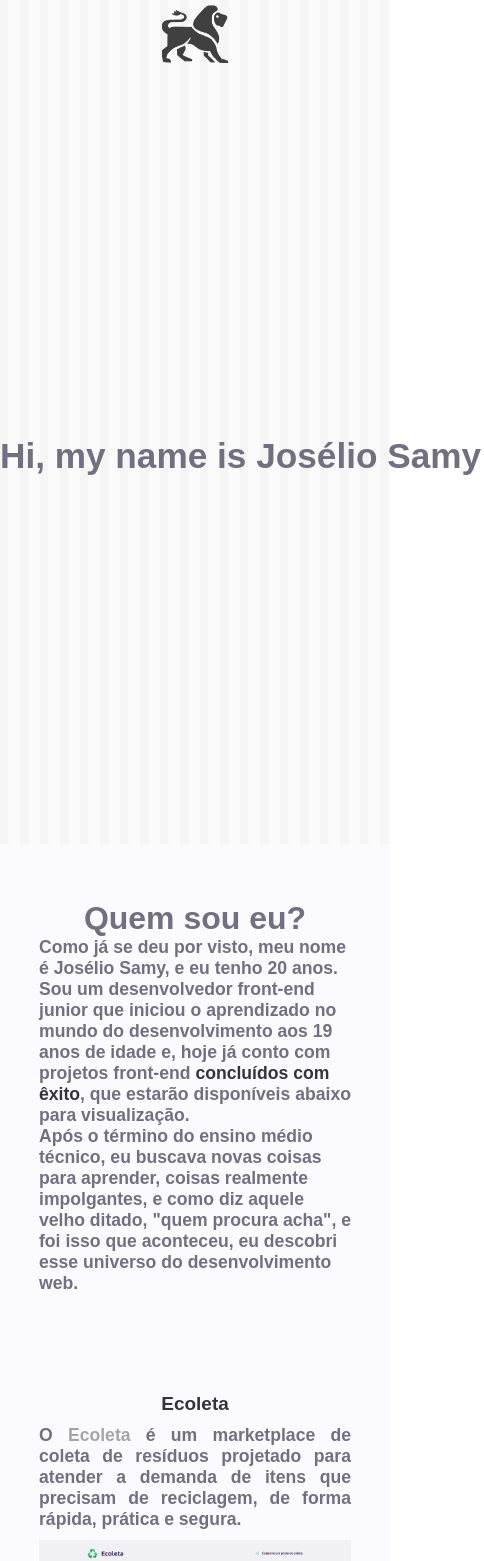
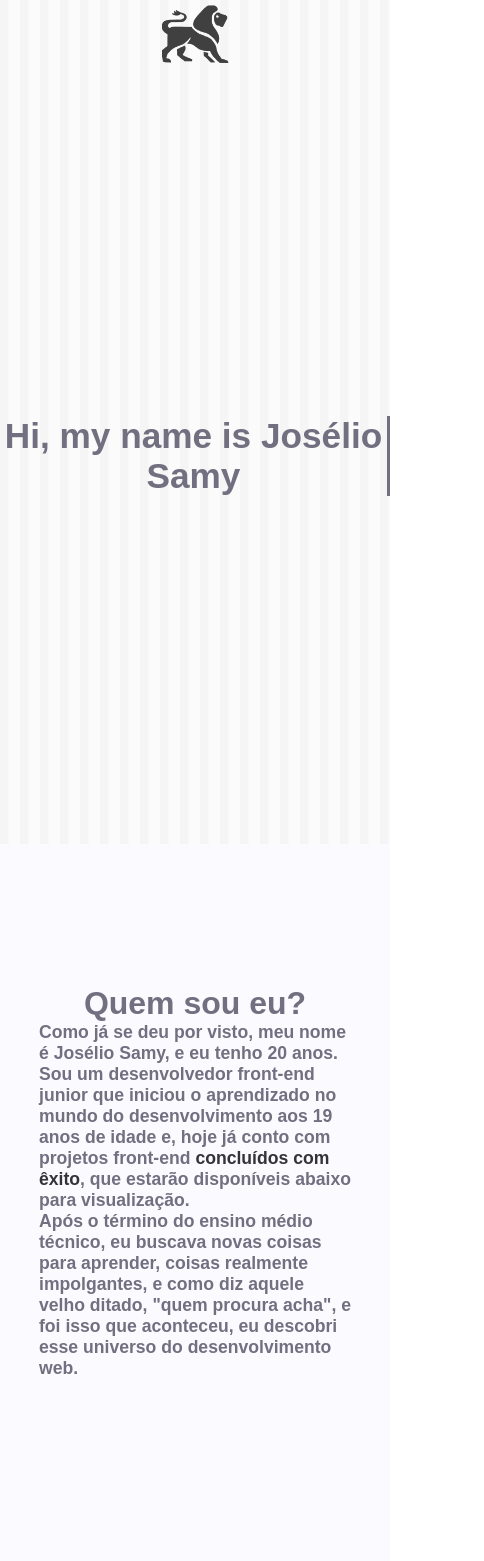
Before and after one commit to joseliosamy/myportfolio, a React (Create React App) app: page / in a window 390 px wide. Shown: the top 1561 px of the page, 484 px wide, since content can reach past the window. Built offline with nearby package versions, Linux system fonts and the light colour scheme; the HTML template or start-up script is replaced by a standard one.

Commit message:
Version 1.1 - Responsive adjustment

```diff
--- a/src/global.css
+++ b/src/global.css
@@ -12,6 +12,7 @@ h4 {
     font-size: max(15px, 1vw);
 }
 #root {
+    width: 100vw;
     background-color: #fbfbff;
     font-family: 'Dosis', sans-serif;
     animation-name: background;
--- a/src/home.css
+++ b/src/home.css
@@ -166,18 +166,35 @@ footer .cop a {
         flex-direction: column;
     }
 }
+@media (max-width: 490px){
+    h4{
+        font-size: 1.2em;
+    }
+    #content #intro h1{
+        white-space: initial;
+        animation: headerImage 1s ease-out;
+        text-align: center;
+    }
+    #content .consideration{
+        min-height: 80vh
+    }
+}
 @media (max-width: 290px) {
     .projects .grid-item,
     .projects .grid-item2 {
         max-height: 480px;
     }
-    #content .consideration {
+    #content .consideration{
         min-height: 100vh;
     }
 }
-@media (max-width: 490px){
-    h4{
-        font-size: 1.2em;
+@media (max-width: 230px){
+    #content .consideration{
+        min-height: 125vh;
+    }
+    .projects .grid-item,
+    .projects .grid-item2 {
+        max-height: 580px;
     }
 }
 
```
